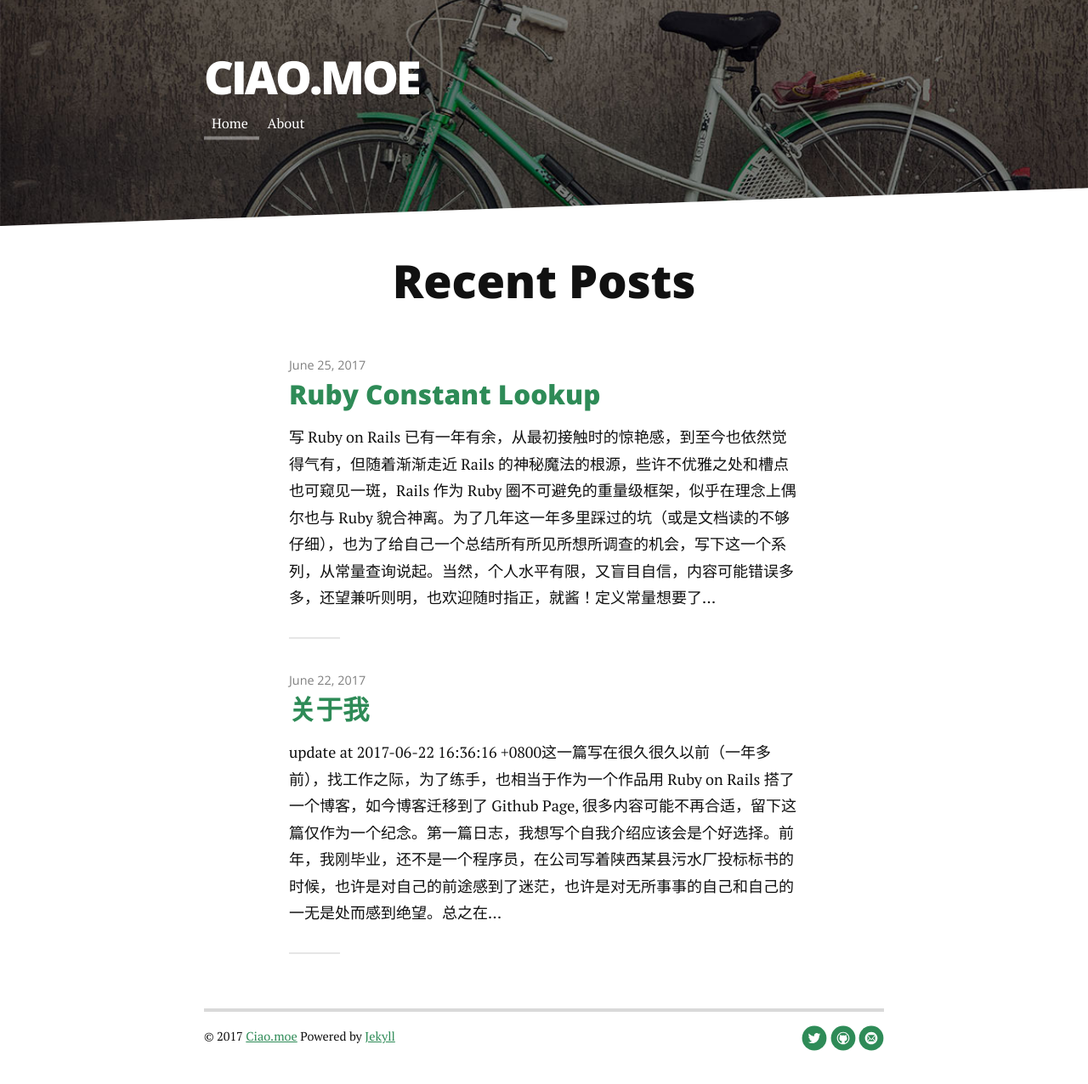
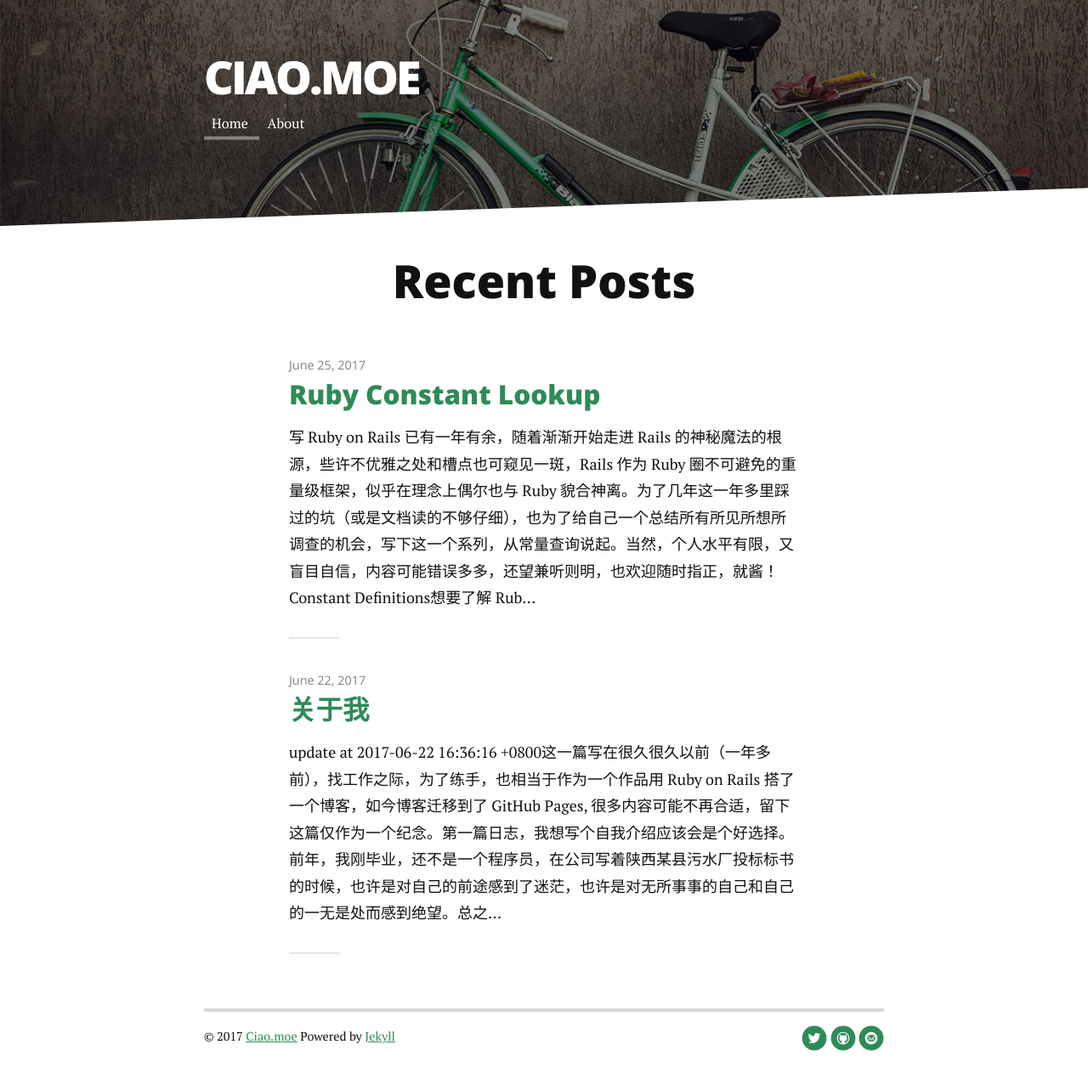
Before and after one commit to wongsean/blog.ciao.moe, a Jekyll site: the page built from index.html, in a window 1280 px wide. Shown: the whole page at 85% size. Built offline with Jekyll 4.4.1, drawn with Linux system fonts in a browser that asks for light colours; nearby versions of some CDN libraries; the list of posts is cut into pages by our own code; some of the changed lines change nothing that is shown.

Commit message:
update posts

````diff
--- a/_posts/2017-06-23-about me.markdown
+++ b/_posts/2017-06-23-about me.markdown
@@ -4,10 +4,11 @@
 slug: about-me
 date: 2017-06-22 16:36:16 +0800
 categories: notes
+reading_minutes: 5
 ---
 
 > update at 2017-06-22 16:36:16 +0800
-> 这一篇写在很久很久以前（一年多前），找工作之际，为了练手，也相当于作为一个作品用 Ruby on Rails 搭了一个博客，如今博客迁移到了 Github Page, 很多内容可能不再合适，留下这篇仅作为一个纪念。
+> 这一篇写在很久很久以前（一年多前），找工作之际，为了练手，也相当于作为一个作品用 Ruby on Rails 搭了一个博客，如今博客迁移到了 GitHub Pages, 很多内容可能不再合适，留下这篇仅作为一个纪念。
 
 第一篇日志，我想写个自我介绍应该会是个好选择。
 
--- a/_posts/2017-06-25-ruby-constant-lookup.md
+++ b/_posts/2017-06-25-ruby-constant-lookup.md
@@ -4,13 +4,14 @@
 slug: ruby-constant-lookup
 date: 2017-06-25 17:57:07 +0800
 categories: tech
+reading_minutes: 10
 ---
 
-写 Ruby on Rails 已有一年有余，从最初接触时的惊艳感，到至今也依然觉得气有，但随着渐渐走近 Rails 的神秘魔法的根源，些许不优雅之处和槽点也可窥见一斑，Rails 作为 Ruby 圈不可避免的重量级框架，似乎在理念上偶尔也与 Ruby 貌合神离。为了几年这一年多里踩过的坑（或是文档读的不够仔细），也为了给自己一个总结所有所见所想所调查的机会，写下这一个系列，从常量查询说起。
+写 Ruby on Rails 已有一年有余，随着渐渐开始走进 Rails 的神秘魔法的根源，些许不优雅之处和槽点也可窥见一斑，Rails 作为 Ruby 圈不可避免的重量级框架，似乎在理念上偶尔也与 Ruby 貌合神离。为了几年这一年多里踩过的坑（或是文档读的不够仔细），也为了给自己一个总结所有所见所想所调查的机会，写下这一个系列，从常量查询说起。
 
 当然，个人水平有限，又盲目自信，内容可能错误多多，还望兼听则明，也欢迎随时指正，就酱！
 
-## 定义常量
+## Constant Definitions
 想要了解 Ruby 查询常量的基本过程，我们需要先知道 Ruby 是如何定义以及存储常量的。
 
 ```ruby
@@ -41,12 +42,14 @@
 => [:Something]
 ```
 
-那么定义在顶层作用域的 module `Namespace` 又是被存储在哪里的呢？简明扼要的说，他们存储在 `Object` 内的常量表内。通过 `Object.constants(false)` 你可以获取到你定义的所有顶层常量。
+那么定义在顶级作用域的 module `Namespace` 又是被存储在哪里的呢？简明扼要的说，他们存储在 `Object` 内的常量表内。通过 `Object.constants(false)` 你可以获取到你定义的所有顶层常量。
 
-## 常量查询 -> nesting
+## Module.nesting
 上文提到过，每当 `module` 或 `class` 关键字出现的时候，Ruby 会打开一个全新的作用域，那么 Ruby 又是如何实现，类似传统代码块作用域，内层访问外层作用域常量的特性的呢？
 
-在 Ruby 的 C 实现中，结构体 `rb_cref_t` 用来表示当前作用域:
+在 Ruby 的 C 实现中，结构体 `rb_cref_t`[^footnote2] 用来表示当前作用域:
+
+[^footnote2]: 基于 Ruby 2.4 的实现，在 Ruby 2.3 之前是 `NODE` 结构体
 
 ```c
 typedef struct rb_cref_struct {
@@ -57,7 +60,7 @@
     const rb_scope_visibility_t scope_visi;
 } rb_cref_t;
 ```
-其中，属性 klass 表示当前作用域所在 class/module，next 则指向代表上一层作用域的 cref 结构体。这一条通过 next 指针而产生的链表，很好的表示了从当前作用域到顶层作用域的层级关系。在 irb 中我们可以通过 `Module.nesting` 来查看该链表的 klass 值映射。
+其中，属性 klass 表示当前作用域所在 class/module，next 则指向代表上一层作用域的 cref 结构体。这一条通过 next 指针而产生的链表，很好的表示了从当前作用域到顶级作用域的层级关系。在 irb 中我们可以通过 `Module.nesting` 来查看该链表的 klass 值映射。
 
 ```ruby
 module A
@@ -70,4 +73,134 @@
   end
 end
 ```
-按照上述代码，当我们尝试在上述代码中访问常量 `B` 时，Ruby 会按照 `Module.nesting` 所展现的顺序，先查询 `A::B::C` 下的常量表，发现找不到，再查找 `A::B` 下的常量表，同样没有。最后，在 `A` 的常量表中找到了 `B` 的定义。
+那么当我们尝试在上述代码中访问常量 `B` 时，Ruby 会按照 `Module.nesting` 所呈现的顺序，先查询 `A::B::C` 下的常量表，发现找不到，再查找 `A::B` 下的常量表，同样没有。最后，在 `A` 的常量表中找到了 `B` 的定义。
+
+```ruby
+module A; end
+
+module A::B
+  class C
+    p Module.nesting # => [A::B::C, A::B]
+
+    p B == ::A::B # => ???
+  end
+end
+```
+可以猜测到以上代码的结果了么？以上代码会抛出异常 `NameError: uninitialized constant A::B::C::B`
+
+
+## Ancestors
+仅通过查找作用域链并不能满足所有需求，我们也希望在子类中访问超类中的常量
+
+```ruby
+class Base
+  CONST = 'constant in base'
+end
+
+class Sub < Base
+  p CONST # => constant in base
+end
+
+p Sub::CONST # => constant in base
+```
+
+熟悉面向对象便不难猜到，Ruby 也会通过继承树查询常量。Ruby 会通过当前作用域类[^footnote3]的继承树，我们可以通过 `Sub.ancestors` 来了解继承树的结构。
+
+[^footnote3]: 需要注意的是，继承树的起点并不是 `self.class` 而是当前作用域类
+
+这同时就产生了一个问题，当父作用域与超类中同时存在目标常量的定义，Ruby 会如何选择？尝试运行以下代码。
+
+```ruby
+class Base
+  CONST = 'constant in base'
+  CONST_1 = 1
+end
+
+module Namespace
+  CONST = 'constant in namespace'
+  class Sub < Base
+    p Module.constants
+    p CONST # => 'constant in namespace'
+  end
+  p Sub::CONST  # => 'constant in base'
+end
+```
+第一句 `p CONST` 的输出是 'constant in namespace'，这时我们这时可以确定 Ruby 会先尝试在作用域链中查找常量，然后才是继承树。
+第二句 `p Namespace::Sub::CONST` 看起来和第一句很类似，但输出结果却并不相同，事实上在运行第二句的时候，我们会先查找常量 `Sub`，然后再在 `Sub` 下查找常量 `CONST`，此时 Ruby 不会在考虑作用域链，而是直接进入第二步，查找 `Sub` 的继承树。除此之外，连个这对 `CONST` 的查找仍然有一些不同，这会在之后的内容里详细说明。
+
+## Toplevel Constants?
+等等？我们似乎忘了什么？通过 `Module.nesting` 似乎无法查询到顶级作用域的常量，那么定层作用域的常量是如何查询的？Ruby 是否对顶层常量有特殊的处理？
+
+是，也不是。
+说出来你可能不信，Ruby 是通过继承树找到这些顶层常量的。如果你还记得，Ruby 将顶层常量保存在 `Object` 中。
+
+```ruby
+class MyClass
+  p Math::PI
+end
+```
+因此在上述代码中，当我在 `MyClass` 的类作用域中尝试访问顶层常量 `Math` 时，Ruby 是通过 `MyClass` 的继承树查找到 `Object` 内存储的顶层常量的。
+看来问题解决了！，我们并不需要引入一个新的规则来解决顶层常量查找问题了，可喜可贺！
+
+问题真的解决了吗？
+
+如果你十分熟悉 Ruby 的内部的继承树，你可能会注意到 `Object` 并不是继承树的顶端，这还不是最要紧的，当我们定义时常被我们作为命名空间的 module 的时候，其继承树中甚至可能这有这个 module 了！
+
+```ruby
+module Namespace; end
+p Namespace.ancestors # => [Namespace]
+```
+
+这可和说好的不一样啊！我们是时常需要在这些 module 作用域中访问顶层常量的。于是 Ruby 在搜索继承树的逻辑后加了句，如果这个类是个 module，我们就从 `Object` 的继承树中再搜索一遍！这下真的皆大欢喜了，至于那些在继承树中处于 `Object` 之上位置的类，例如 `Kernel, BasicObject` 我们管不了那么多了！
+事实上这也是 `BasicObject` 类作用域时常被作为一个特殊的，干净的作用域使用的原因。
+
+```ruby
+class BasicObject
+  p String # => NameError: uninitialized constant BasicObject::String
+end
+```
+
+## Constants Lookup, The Ugly
+让我们来看一下以下代码：
+
+```ruby
+class Hash
+  p String == Hash::String
+end
+```
+
+在一个类作用域（这里是 `Hash`）中可以访问顶层常量（这里是 `String`）显然正是我们之前期望得到的结果。但 `Hash::String` 是什么？显然并不存在一个这样的类。于是，当我们满心期望着这段代码抛出异常时，你可能会惊讶于得到以下结果：
+
+```ruby
+(irb):21: warning: toplevel constant String referenced by Hash::String
+true
+```
+
+什么？这怎么可能？
+原因其实很简单，两种对 `String` 常量的查询过程，在搜索继承树这一步骤是极其极其相似的，他们都尝试在 `Hash` 内查找常量 `String` 的定义，查找不到后都会沿继承树向上搜索，显然也都会搜索到 `Object`。
+
+这会出问题吗？
+事实是会的，尤其在 Rails autoloading 的情况下，由于 Rails autoloading 依赖于 `const_missing` 的实现，当一个同名的顶层常量已经率先加载的情况下，程序可能将你的常量错误的引用到该顶层常量上，仅仅给出一条 warning，淹没在无尽的 log 中，下面的代码摘自 [Rails 官方文档](http://guides.rubyonrails.org/autoloading_and_reloading_constants.html#when-constants-aren-t-missed)[^footnote4]
+
+[^footnote4]: 值得庆幸的是 Ruby 2.5.0 中，终于将 warning 修改为直接抛出异常
+
+```ruby
+# app/models/hotel.rb
+class Hotel
+end
+
+# app/models/image.rb
+class Image
+end
+
+# app/models/hotel/image.rb
+class Hotel
+  class Image < Image
+  end
+end
+```
+
+```bash
+$ bin/rails r 'Image; p Hotel::Image' 2>/dev/null
+Image # NOT Hotel::Image!
+```
````
